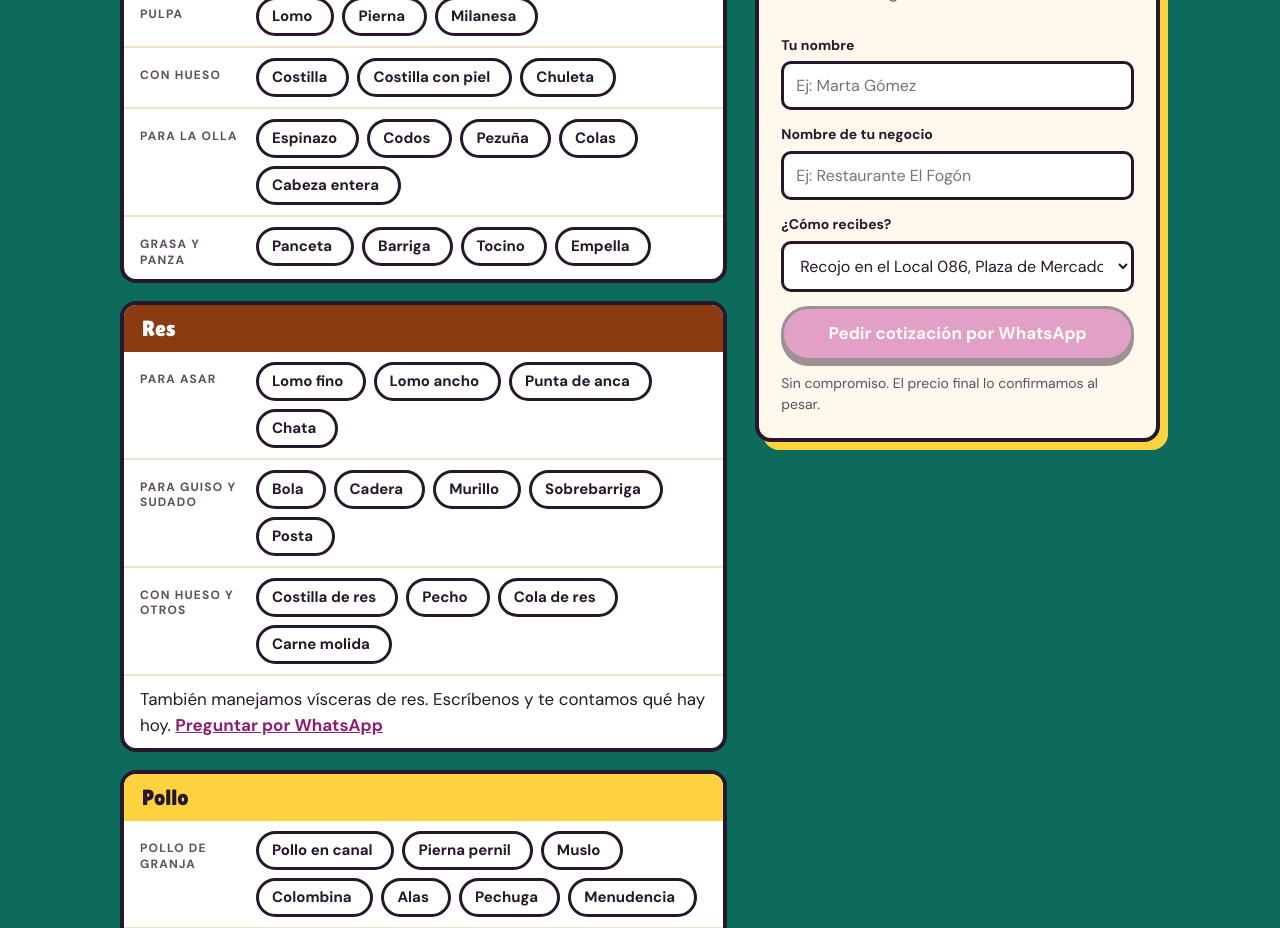
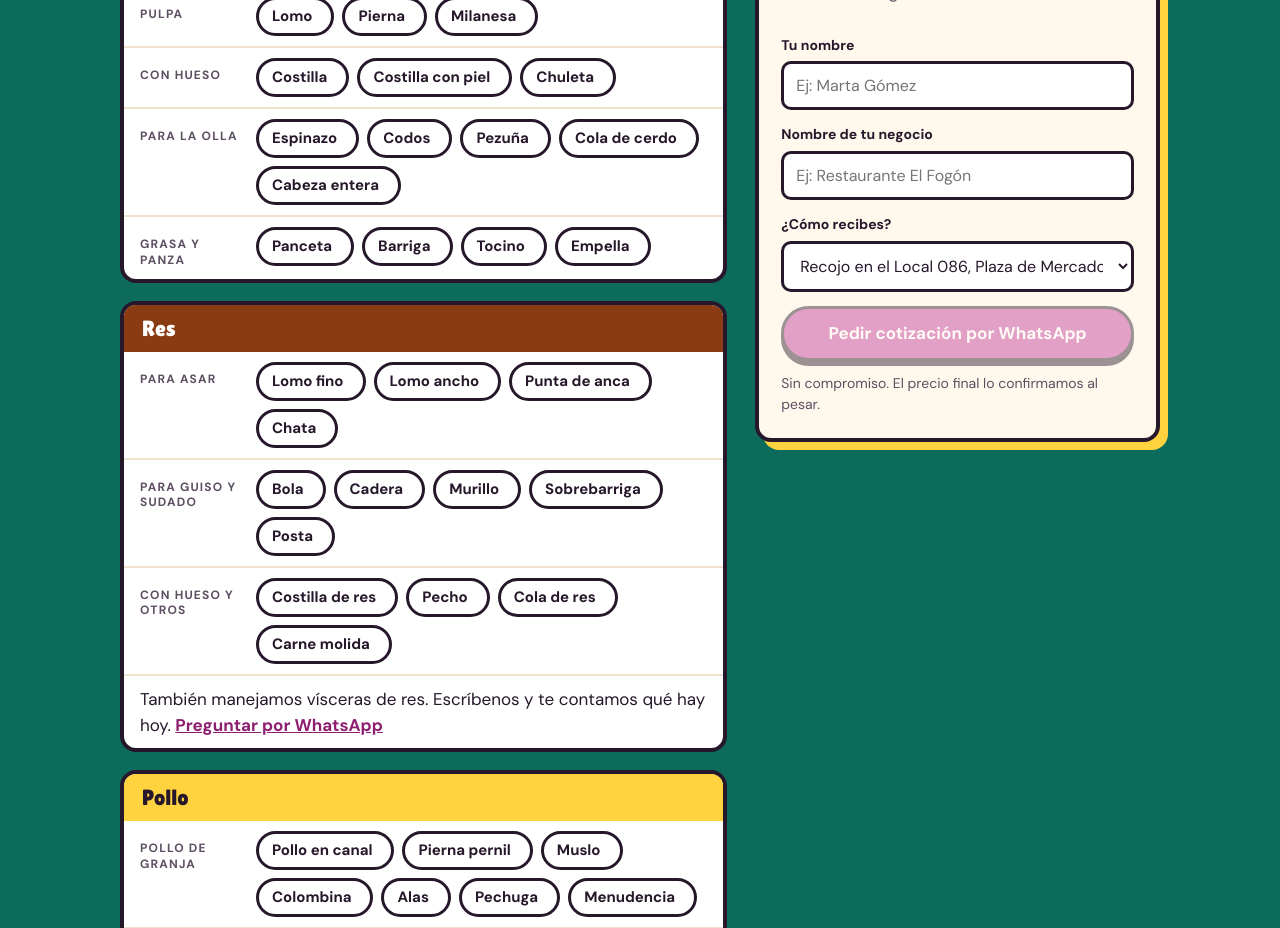
Before and after one commit to Awin-nieves/Avicarnes-la-vele-ita-, a plain HTML site: page index.html in a window 1280 px wide. Shown: the part 1080-2008 px from the top of the page. Drawn offline with Linux system fonts and the light colour scheme.

Commit message:
Cambia colas por cola de cerdo
Co-Authored-By: Claude Sonnet 5.5 <noreply@anthropic.com>
Claude-Session: https://claude.ai/code/session_01TCGjJtj6DYdH4mWbX9U9GN

```diff
--- a/index.html
+++ b/index.html
@@ -310,7 +310,7 @@ var CATS = {
     {n:"Espinazo", d:"Para sancocho y caldos"},
     {n:"Codos", d:"Para frijoles y lentejas"},
     {n:"Pezuña", d:"Para frijoles y sopas"},
-    {n:"Colas", d:"Para guisos y frijolada"},
+    {n:"Cola de cerdo", d:"Para guisos, frijoles y sancochos"},
     {n:"Cabeza entera", d:"Por unidad", u:"und"}]},
   {t:"Grasa y panza", s:"chicharrón y sazón", c:[
     {n:"Panceta", d:"Para tocineta y chicharrón"},
```
